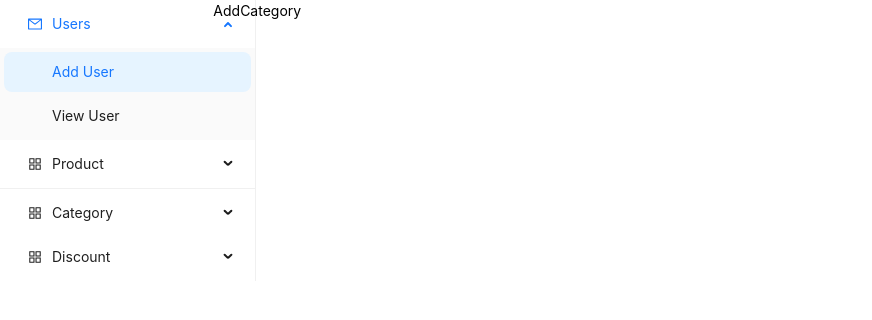
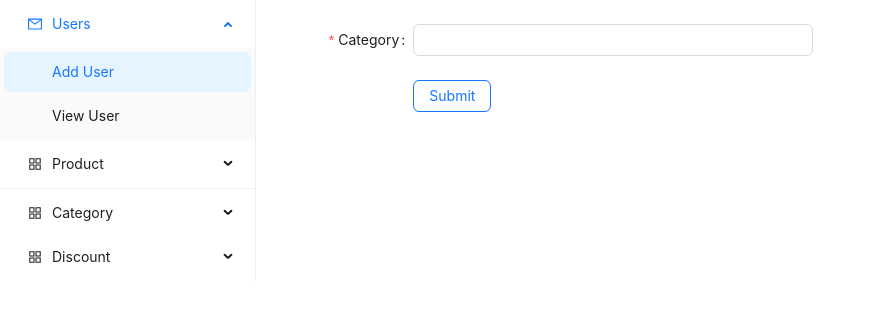
Before and after one commit to smanas1/ORABY, a Next.js app in the folder frontend/: page /dashbord/addcategory in a window 1280 px wide. Shown: the top 320 px of the page, without its empty margins (0-872 px from the left). Built offline with nearby package versions, Linux system fonts and the light colour scheme.

Commit message:
add category frontend working

```diff
--- a/frontend/Components/DashbordMenu.js
+++ b/frontend/Components/DashbordMenu.js
@@ -6,6 +6,7 @@ import {
   SettingOutlined,
 } from "@ant-design/icons";
 import { Menu } from "antd";
+import { useRouter } from "next/navigation";
 function getItem(label, key, icon, children, type) {
   return {
     key,
@@ -28,7 +29,7 @@ const items = [
     type: "divider",
   },
   getItem("Category", "sub3", <AppstoreOutlined />, [
-    getItem("Add Category", "5"),
+    getItem("Add Category", "/dashbord/addcategory"),
     getItem("View Category", "6"),
     getItem("Add Subcategory", "7"),
     getItem("View Subcategory", "8"),
@@ -39,8 +40,10 @@ const items = [
   ]),
 ];
 const DashbordMenu = () => {
+  const router = useRouter();
   const onClick = (e) => {
     console.log("click ", e);
+    router.push(e.key);
   };
   return (
     <Menu
--- a/frontend/app/dashbord/addcategory/page.js
+++ b/frontend/app/dashbord/addcategory/page.js
@@ -1,7 +1,60 @@
+"use client";
 import React from "react";
+import { Button, Checkbox, Form, Input } from "antd";
+const onFinish = (values) => {
+  console.log("Success:", values);
+};
+const onFinishFailed = (errorInfo) => {
+  console.log("Failed:", errorInfo);
+};
+const AddCategory = () => {
+  return (
+    <div className="  mt-6">
+      <Form
+        name="basic"
+        labelCol={{
+          span: 8,
+        }}
+        wrapperCol={{
+          span: 16,
+        }}
+        style={{
+          maxWidth: 600,
+          minWidth: 600,
+        }}
+        initialValues={{
+          remember: true,
+        }}
+        onFinish={onFinish}
+        onFinishFailed={onFinishFailed}
+        autoComplete="off"
+      >
+        <Form.Item
+          label="Category"
+          name="category"
+          rules={[
+            {
+              required: true,
+              message: "Please input your Category!",
+            },
+          ]}
+        >
+          <Input />
+        </Form.Item>
 
-const AddCategory = () => {
-  return <div>AddCategory</div>;
+        <Form.Item
+          wrapperCol={{
+            offset: 8,
+            span: 16,
+          }}
+        >
+          <Button type="primary" ghost htmlType="submit">
+            Submit
+          </Button>
+        </Form.Item>
+      </Form>
+    </div>
+  );
 };
 
 export default AddCategory;
--- a/frontend/app/layout.js
+++ b/frontend/app/layout.js
@@ -12,7 +12,7 @@ export const metadata = {
 export default function RootLayout({ children }) {
   return (
     <html lang="en">
-      <body className={inter.className}>
+      <body suppressHydrationWarning={true} className={inter.className}>
         {<Providers>{children}</Providers>}
       </body>
     </html>
```
Also changed, not shown: 1 other file (tests, documents, lock files or other folders).
